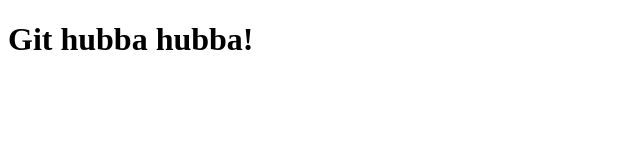
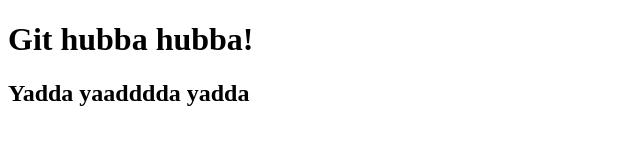
Before and after one commit to karu2332/githubba, a plain HTML site: page index.html in a window 1280 px wide. Shown: the whole page, without its empty margins (0-640 px from the left). Drawn offline with Linux system fonts and the light colour scheme.

Commit message:
this is a new section

```diff
--- a/index.html
+++ b/index.html
@@ -8,5 +8,8 @@
   <header>
   <h1>Git hubba hubba!</h1>
 </header>
+<section>
+  <h2>Yadda yaadddda yadda</h2>
+</section>
 </body>
 </html>
```
